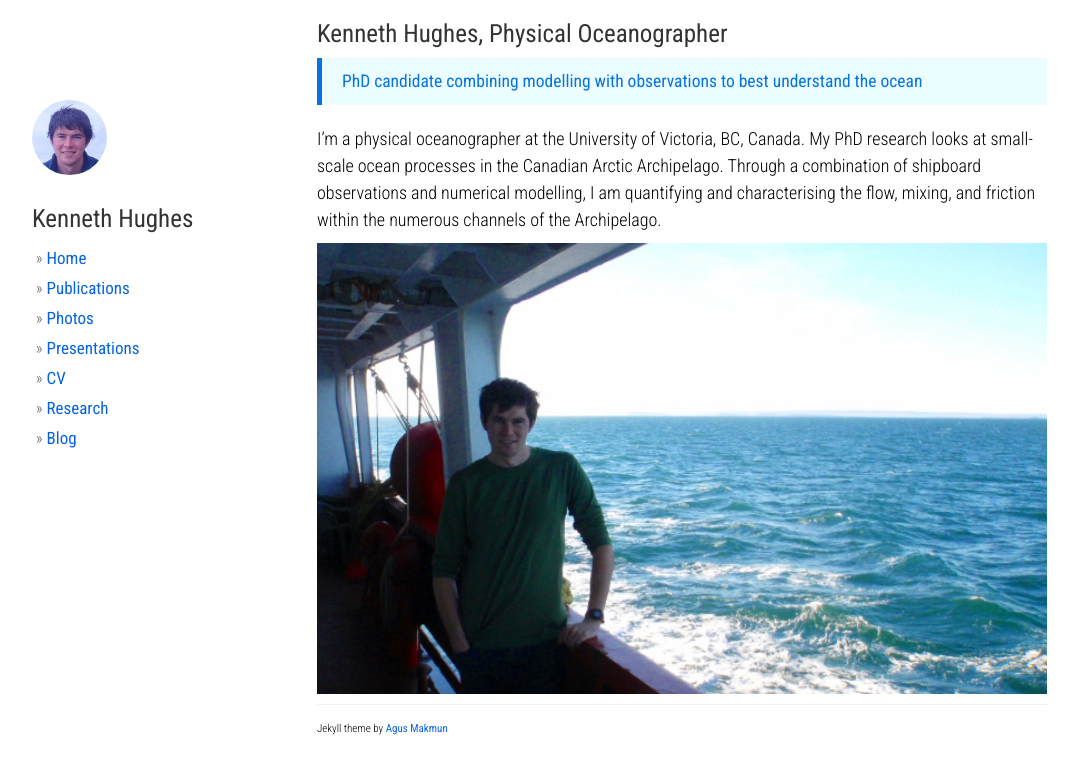
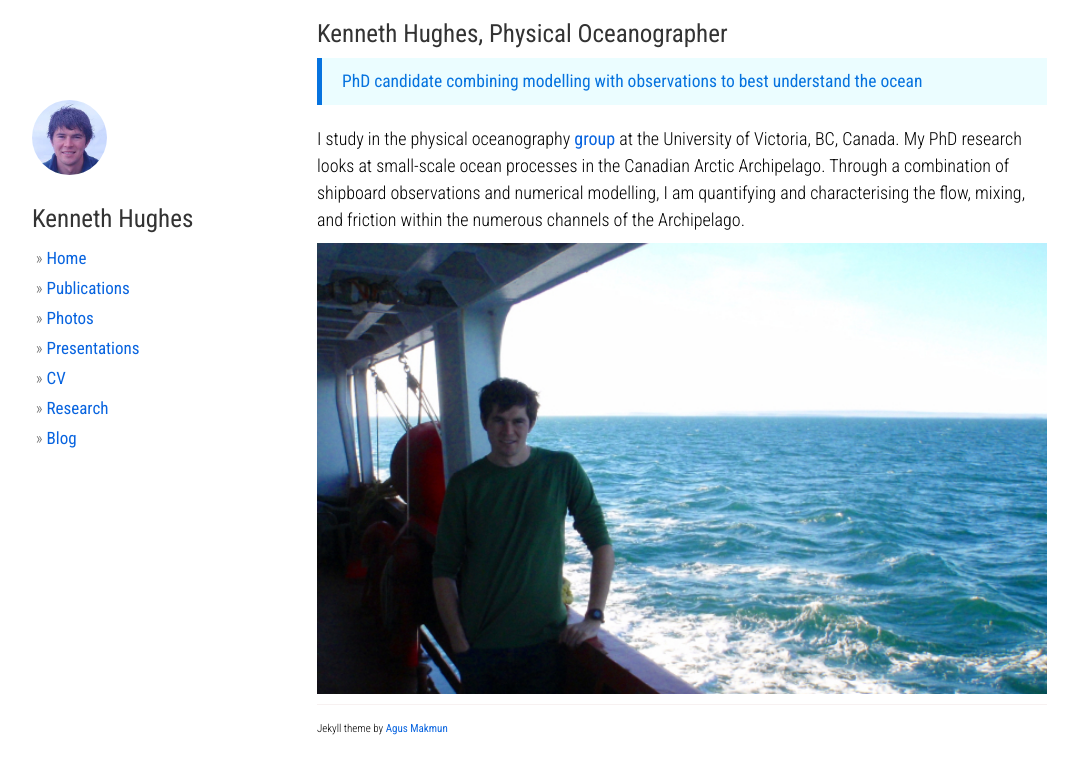
Before and after one commit to hugke729/hugke729.github.io, a Jekyll site: the page built from index.md, in a window 1280 px wide. Shown: the top 774 px of the page, without its empty margins (53-1131 px from the left). Built offline with Jekyll 4.4.1, drawn with Linux system fonts in a browser that asks for light colours; nearby versions of some CDN libraries; our own code applies the rules of GitHub Pages for plain Markdown files.

Commit message:
Add link to UVic group

```diff
--- a/index.md
+++ b/index.md
@@ -6,6 +6,8 @@ layout: default
 
 > PhD candidate combining modelling with observations to best understand the ocean
 
-I'm a physical oceanographer at the University of Victoria, BC, Canada. My PhD research looks at small-scale ocean processes in the Canadian Arctic Archipelago. Through a combination of shipboard observations and numerical modelling, I am quantifying and characterising the flow, mixing, and friction within the numerous channels of the Archipelago.
+I study in the physical oceanography [group][uvicpog] at the University of Victoria, BC, Canada. My PhD research looks at small-scale ocean processes in the Canadian Arctic Archipelago. Through a combination of shipboard observations and numerical modelling, I am quantifying and characterising the flow, mixing, and friction within the numerous channels of the Archipelago.
 
 <img src="/photos/ken-arctic-wide.jpg" width="100%">
+
+[uvicpog]: http://web.uvic.ca/~jklymak
```
